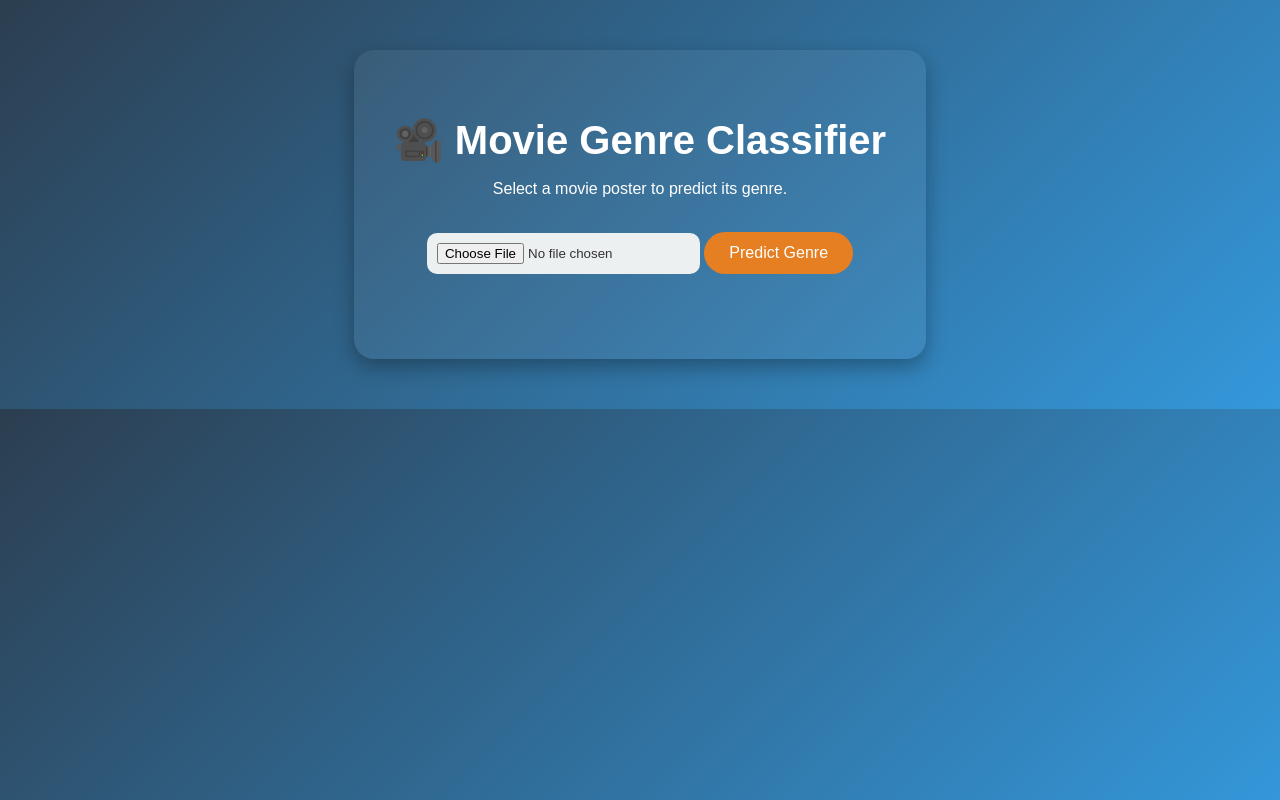
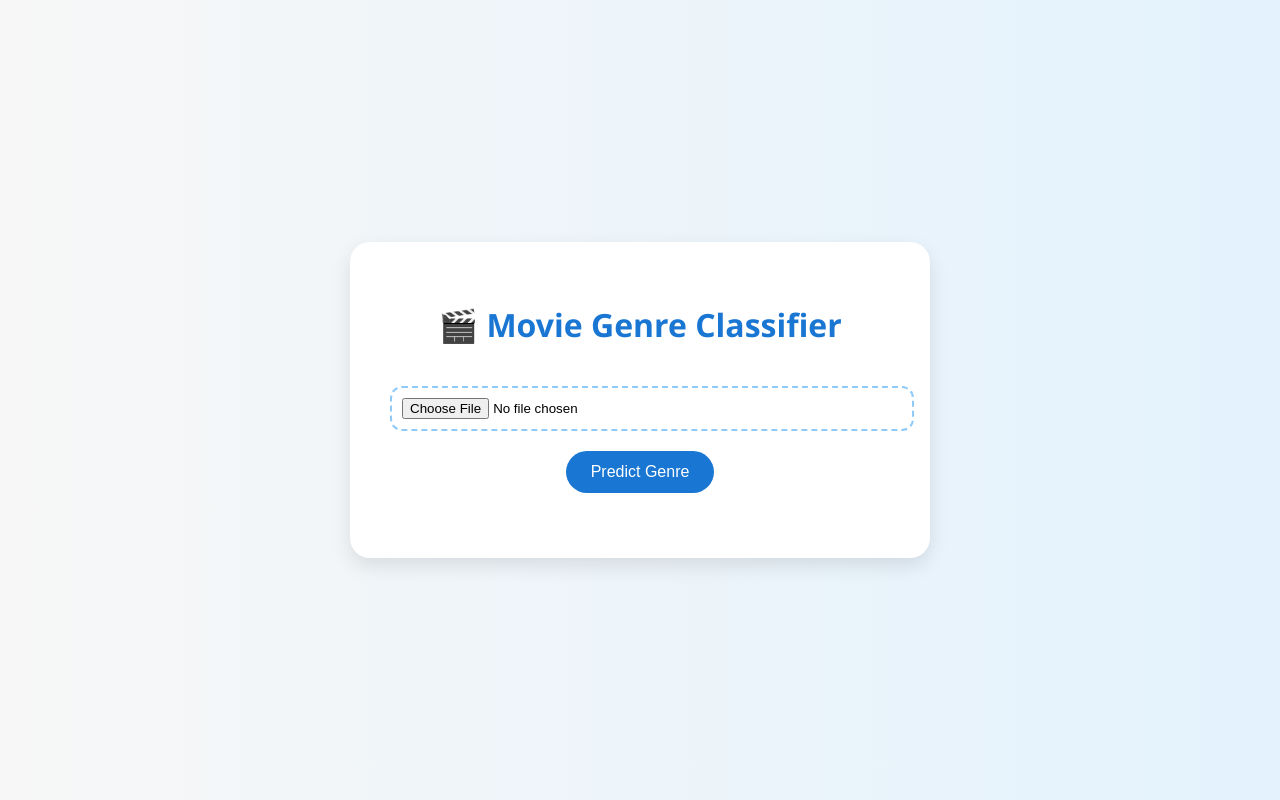
Before and after one commit to Pushkar-IT/movie-genre-classifier, a Flask app: template backend/templates/index.html in a window 1280 px wide. Run offline with Flask 3, Linux system fonts and the light colour scheme; the template is opened without the code that fills it, so the values that code supplies are empty.

Commit message:
frontend change

```diff
--- a/backend/templates/index.html
+++ b/backend/templates/index.html
@@ -2,113 +2,131 @@
 <html lang="en">
 <head>
     <meta charset="UTF-8">
-  <title>🎬 Movie Genre Classifier</title>
+    <title>Movie Genre Classifier</title>
     <style>
         body {
-      font-family: 'Arial', sans-serif;
-      background: linear-gradient(135deg, #2c3e50, #3498db);
-      color: #fff;
-      text-align: center;
-      padding: 50px;
+            font-family: 'Segoe UI', Tahoma, Geneva, Verdana, sans-serif;
+            background: linear-gradient(to right, #f7f7f7, #e3f2fd);
             margin: 0;
+            padding: 0;
+            display: flex;
+            justify-content: center;
+            align-items: center;
+            height: 100vh;
         }
 
         .container {
-      background: rgba(255, 255, 255, 0.05);
+            background-color: white;
+            border-radius: 20px;
+            box-shadow: 0 8px 20px rgba(0, 0, 0, 0.1);
             padding: 40px;
-      border-radius: 20px;
-      display: inline-block;
-      box-shadow: 0 8px 20px rgba(0, 0, 0, 0.3);
+            width: 100%;
+            max-width: 500px;
+            text-align: center;
         }
 
         h1 {
-      font-size: 2.5em;
-      margin-bottom: 10px;
-    }
-
-    p {
+            color: #1976d2;
             margin-bottom: 20px;
         }
 
         input[type="file"] {
-      margin: 15px 0;
             padding: 10px;
-      border-radius: 10px;
-      background: #ecf0f1;
-      color: #333;
+            margin: 20px 0;
+            border: 2px dashed #90caf9;
+            border-radius: 12px;
             cursor: pointer;
+            width: 100%;
         }
 
         button {
+            background-color: #1976d2;
+            color: white;
             padding: 12px 25px;
-      background: #e67e22;
             border: none;
             border-radius: 30px;
-      color: #fff;
-      font-size: 1em;
+            font-size: 16px;
             cursor: pointer;
-      transition: background 0.3s;
+            transition: background-color 0.3s ease;
         }
 
         button:hover {
-      background: #d35400;
+            background-color: #1565c0;
         }
 
         #result {
-      margin-top: 30px;
-      font-size: 1.5em;
+            margin-top: 25px;
+            font-size: 1.3em;
+            color: #333;
             font-weight: bold;
-      animation: fadeIn 1s ease;
         }
 
-    @keyframes fadeIn {
-      from { opacity: 0; }
-      to   { opacity: 1; }
+        #preview {
+            margin-top: 15px;
+            max-width: 100%;
+            border-radius: 12px;
+            display: none;
         }
     </style>
 </head>
 <body>
-
     <div class="container">
-    <h1>🎥 Movie Genre Classifier</h1>
-    <p>Select a movie poster to predict its genre.</p>
-
-    <input type="file" id="posterInput" accept="image/*">
-    <button type="button" onclick="uploadPoster()">Predict Genre</button>
-
-
+        <h1>🎬 Movie Genre Classifier</h1>
+        <form id="uploadForm">
+            <input type="file" id="posterInput" accept="image/*" required><br>
+            <button type="submit">Predict Genre</button>
+        </form>
+        <img id="preview" src="#" alt="Image Preview">
         <div id="result"></div>
     </div>
 
     <script>
-    function uploadPoster() {
-      const input = document.getElementById('posterInput');
-      const file = input.files[0];
+        const fileInput = document.getElementById('posterInput');
+        const previewImage = document.getElementById('preview');
 
+        fileInput.addEventListener('change', function () {
+            const file = this.files[0];
+            if (file) {
+                const reader = new FileReader();
+                reader.onload = function (e) {
+                    previewImage.src = e.target.result;
+                    previewImage.style.display = 'block';
+                };
+                reader.readAsDataURL(file);
+            } else {
+                previewImage.style.display = 'none';
+            }
+        });
+
+        document.getElementById('uploadForm').addEventListener('submit', async function (e) {
+            e.preventDefault();
+
+            const file = fileInput.files[0];
             if (!file) {
-        alert("Please select a poster image first.");
+                alert("Please select an image.");
                 return;
             }
 
             const formData = new FormData();
-      formData.append("poster", file);
+            formData.append('poster', file); // Match backend
 
-      document.getElementById("result").innerText = "Predicting... 🔍";
+            try {
+                const response = await fetch('https://movie-genre-classifier-4.onrender.com/predict', {
+                    method: 'POST',
+                    body: formData
+                });
 
-      fetch("http://127.0.0.1:5000/predict", {
-        method: "POST",
-        body: formData
-      })
-      .then(response => response.json())
-      .then(data => {
-        document.getElementById("result").innerText = "🎬 Predicted Genre: " + data.genre;
-      })
-      .catch(error => {
-        console.error("Error:", error);
-        document.getElementById("result").innerText = "❌ Something went wrong!";
+                if (!response.ok) {
+                    const err = await response.text();
+                    throw new Error(`Prediction failed: ${err}`);
+                }
+
+                const data = await response.json();
+                document.getElementById('result').textContent = `🎞️ Predicted Genre: ${data.genre}`;
+            } catch (error) {
+                document.getElementById('result').textContent = error.message;
+            }
         });
-    }
     </script>
-
 </body>
 </html>
```
Lines whose indentation alone changed are shown as unchanged.
